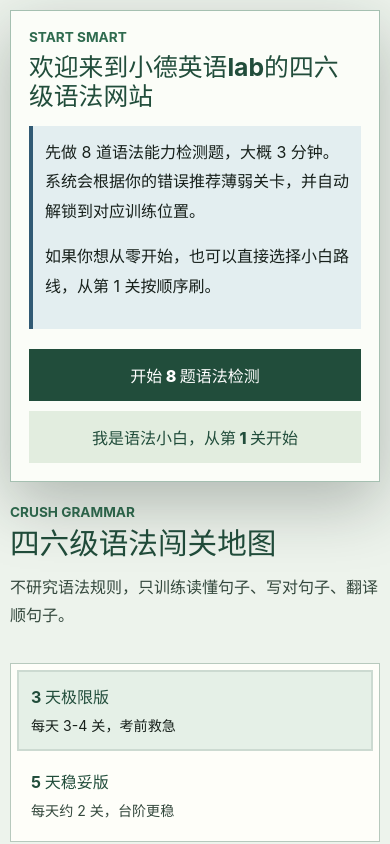
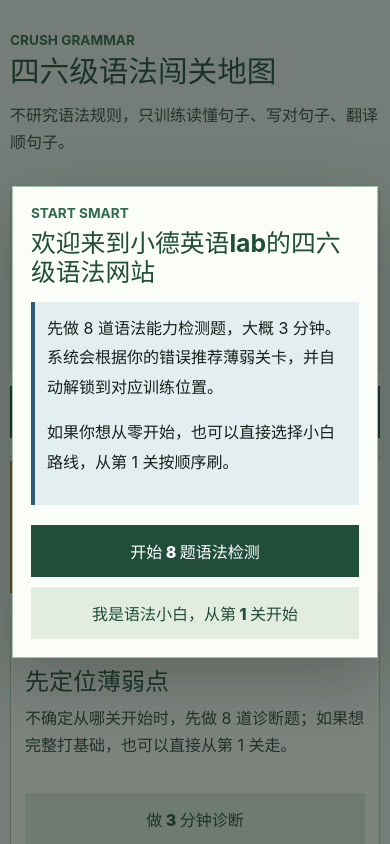
Before and after one commit to SSSophist/CrushGrammar, a React (Vite) app: page / in a window 390 px wide. Shown: the top 844 px of the page. Built offline with nearby package versions, Linux system fonts and the light colour scheme.

Commit message:
fix: center first-visit diagnostic modal

```diff
--- a/src/pages/HomePage.tsx
+++ b/src/pages/HomePage.tsx
@@ -250,7 +250,7 @@ export default function HomePage({ unlockedLevels, onUnlockAll, onUnlockThrough,
       />
 
       {showDiagnosticPrompt ? (
-        <div className="intro-backdrop">
+        <div className="intro-modal-backdrop diagnostic-welcome-backdrop">
           <section
             className="intro-modal diagnostic-welcome-modal"
             role="dialog"
--- a/src/styles.css
+++ b/src/styles.css
@@ -392,6 +392,10 @@ button:disabled {
   padding: 24px;
   background: rgba(23, 32, 27, 0.56);
   animation: introBackdropIn 180ms ease-out both;
+}
+
+.diagnostic-welcome-backdrop {
+  place-items: center;
 }
 
 .intro-modal {
@@ -1569,6 +1573,10 @@ blockquote {
     padding: 12px;
   }
 
+  .diagnostic-welcome-backdrop {
+    align-items: center;
+  }
+
   .intro-modal {
     max-height: calc(100dvh - 24px);
     padding: 18px;
```
Also changed, not shown: 1 other file (tests, documents, lock files or other folders).
